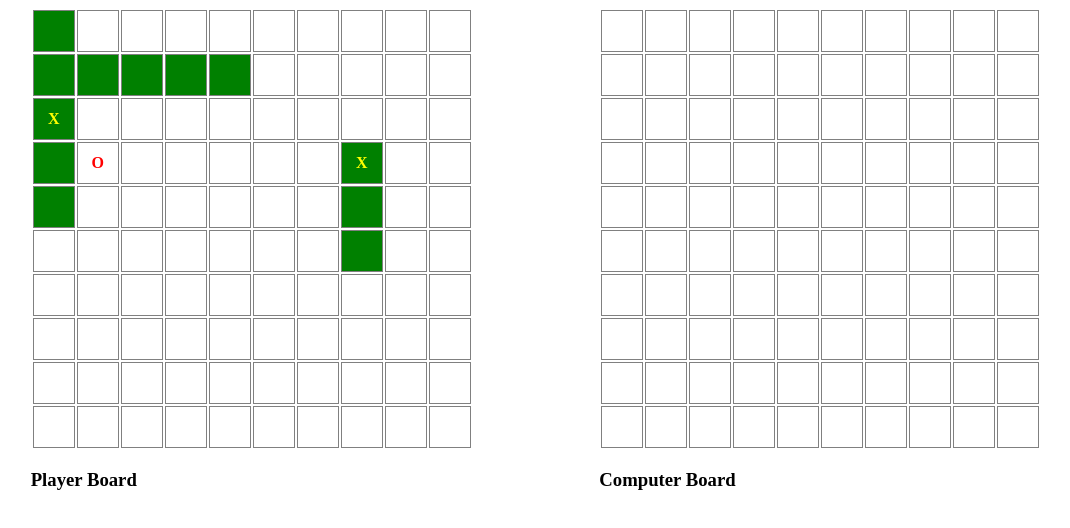
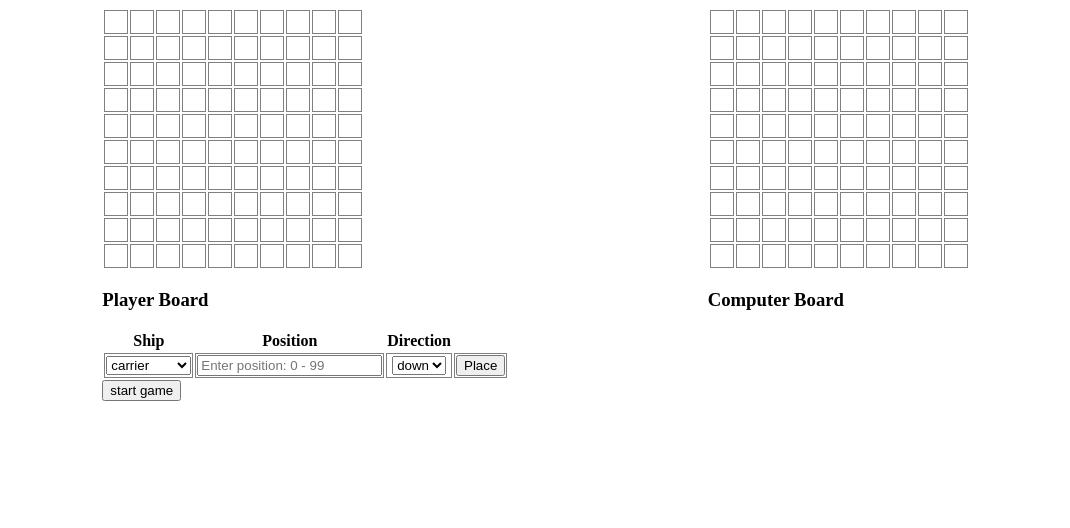
Before and after one commit to ngodi/battleship-game, a website built with webpack: page dist/index.html in a window 1280 px wide. Shown: the whole page, without its empty margins (104-1174 px from the left). Built offline with nearby package versions, Linux system fonts and the light colour scheme.

Commit message:
finalized ship placement by player interface

```diff
--- a/src/index.js
+++ b/src/index.js
@@ -1,6 +1,33 @@
-import Game from './modules/game'
+import ui from './modules/ui';
+import Gameboard from './modules/data/gameboard';
+import Player from './modules/data/players';
+import ShipFactory from './modules/data/ship';
 
-Game.showBoards();
-Game.place();
-Game.attack();
-Game.showBoards();
+
+   const playerStorage = new Array(100).fill(null);
+   const computerStorage = new Array(100).fill(null);
+
+   const playerBoard = Gameboard();
+   const computerBoard = Gameboard();
+
+   const player = Player('player', playerBoard);
+   const computer = Player('computer', computerBoard);
+
+  const renderBoards = () => {
+   player.showBoard(playerStorage, 'playerBoard');
+   computer.showBoard(computerStorage, 'computerBoard');
+  };
+
+   document.getElementById('submit').addEventListener('click', () => {
+      const result = ui.getPlacement();
+     let ship = playerBoard.ships.filter(ship => ship.cha == result.ship)
+     playerBoard.placeShip(ship[0], parseInt(result.position), playerStorage, result.direction);
+      player.showBoard(playerStorage, 'playerBoard');
+      computer.showBoard(computerStorage, 'computerBoard');
+  });
+
+const init = () => {
+    renderBoards();
+};
+
+init();
--- a/src/modules/data/gameboard.js
+++ b/src/modules/data/gameboard.js
@@ -1,7 +1,6 @@
 import ShipFactory from './ship';
-import Game from '../game';
 
-const Gameboard = (() => {
+const Gameboard = () => {
 
 const validatePlacement = (ship, position, board, direction) => {
     const len = ship.len;
@@ -23,9 +22,13 @@ const validatePlacement = (ship, position, board, direction) => {
    return true;
 };
 
+let placedShips = [];
 const placeShip = (ship, position, board, dir) => {
 let result = validatePlacement(ship, position, board, dir);
-if(result){
+
+if(result && placedShips.includes(ship)){
+    console.log('ship placed already');//modify to DOM message
+}else if(result && !placedShips.includes(ship)){
     const len = ship.len;
     const cha = ship.cha;
         let i = 0;
@@ -40,13 +43,22 @@ if(result){
         i++;
      }
   }
+  placedShips.push(ship);
+  console.log(placedShips);
 }else{
     console.log('invalid ship placement');//modify to DOM message
 }
 
 };
+const carrier = ShipFactory(5, 'c');
+const battleship = ShipFactory(4, 'b');
+const cruiser = ShipFactory(3,'cr');
+const submarine = ShipFactory(3,'s');
+const destroyer = ShipFactory(2,'d');
+
+let ships =  [ carrier, battleship, cruiser, submarine, destroyer];
 const receiveAttack = (position, board) => {
-  const ships = [ Game.carrier, Game.battleship, Game.cruiser, Game.submarine, Game.destroyer];
+  ships = [ carrier, battleship, cruiser, submarine, destroyer];
   if(board[position] === null){
     board[position] += 'O';
     console.log('missed shot');
@@ -60,12 +72,12 @@ const receiveAttack = (position, board) => {
 }
 };
 
-const allSunk = (ships) => {
+const allSunk = () => {
 return  ships.every(ship => ship.isSunk());
 };
 
 
 
-return { validatePlacement, placeShip, receiveAttack, allSunk };
-})();
+return { validatePlacement, placeShip, receiveAttack, allSunk, ships };
+};
 export default Gameboard
--- a/src/modules/data/players.js
+++ b/src/modules/data/players.js
@@ -1,11 +1,17 @@
-const Player = (type, turn, board) => {
-    this.type= type;
-    this.turn = turn;
-    this.board = board;
-    function attack(enemyBoard, position){
+import ShipFactory from './ship';
+import ui from '../ui';
+import Gameboard from './gameboard';
+
+const Player = (name, board) => {
+    const attack = (enemyBoard, position) => {
         enemyBoard.receiveAttack(position);
     }
-  return { attack };
+
+   const showBoard = (boardStorage, boardName) => {
+    ui.displayBoard(boardStorage, boardName);
+ }
+
+  return { attack, showBoard, name, board};
   };
 
   export default Player
--- a/src/modules/game.js
+++ b/src/modules/game.js
@@ -14,26 +14,22 @@ const Game = (() => {
    const submarine = ShipFactory(3,'s');
    const destroyer = ShipFactory(2,'d');
 
+   const player = Player('player', playerStorage);
+   const computer = Player('computer', computerStorage);
 
-   const showBoards = () => {
-      ui.displayBoard(playerStorage, 'playerBoard');
-      ui.displayBoard(computerStorage, 'computerBoard');
+  const renderBoards = () => {
+   player.showBoard(playerStorage, 'playerBoard');
+   computer.showBoard(computerStorage, 'computerBoard');
   }
 
-   const place = () => {
-      Gameboard.placeShip(carrier, 0, playerStorage, 'down');
-      Gameboard.placeShip(battleship, 11, playerStorage, 'right');
-      Gameboard.placeShip(cruiser, 37, playerStorage, 'down');
-  }
-  const attack = () => {
-     Gameboard.receiveAttack(20, playerStorage);
-     Gameboard.receiveAttack(31, playerStorage);
-     Gameboard.receiveAttack(37, playerStorage);
-     Gameboard.receiveAttack(37, playerStorage);
-  }
-  /*  const player = Player('player', turn=true, playerBoard);
-   const computer = Player('computer', turn=false, computerBoard); */
-   return { showBoards, place, attack, carrier, battleship, cruiser, submarine, destroyer }
+  const getInput = () => {
+   document.getElementById('submit').addEventListener('click', () => {
+      const result = ui.getPlacement();
+      player.place(result.ship, result.position, playerStorage, result.direction);
+  });
+  };
+
+   return {player, computer, renderBoards, getInput }
 })();
 
 export default Game;
--- a/src/modules/ui.js
+++ b/src/modules/ui.js
@@ -26,8 +26,16 @@ const ui = (() => {
         }
         document.getElementById(`${elem}`).innerHTML = markup;
     };
+    const getPlacement = () => {
+        const ship = document.getElementById('ship').value;
+        const position = document.getElementById('position').value;
+        const direction = document.getElementById('direction').value;
+        return {
+            ship, position, direction
+        }
+    }
     return {
-        displayBoard
+        displayBoard, getPlacement
     }
 })();
 
```
Also changed, not shown: dist/css/style.css, dist/index.html, dist/main.js. Lines whose indentation alone changed are shown as unchanged.
